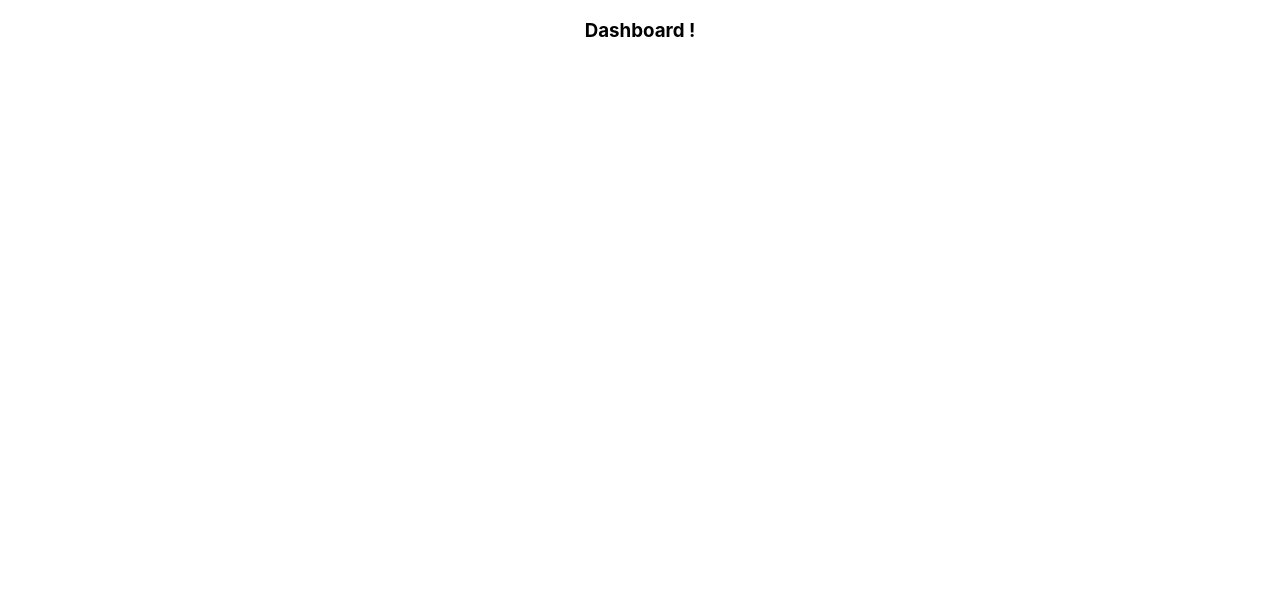
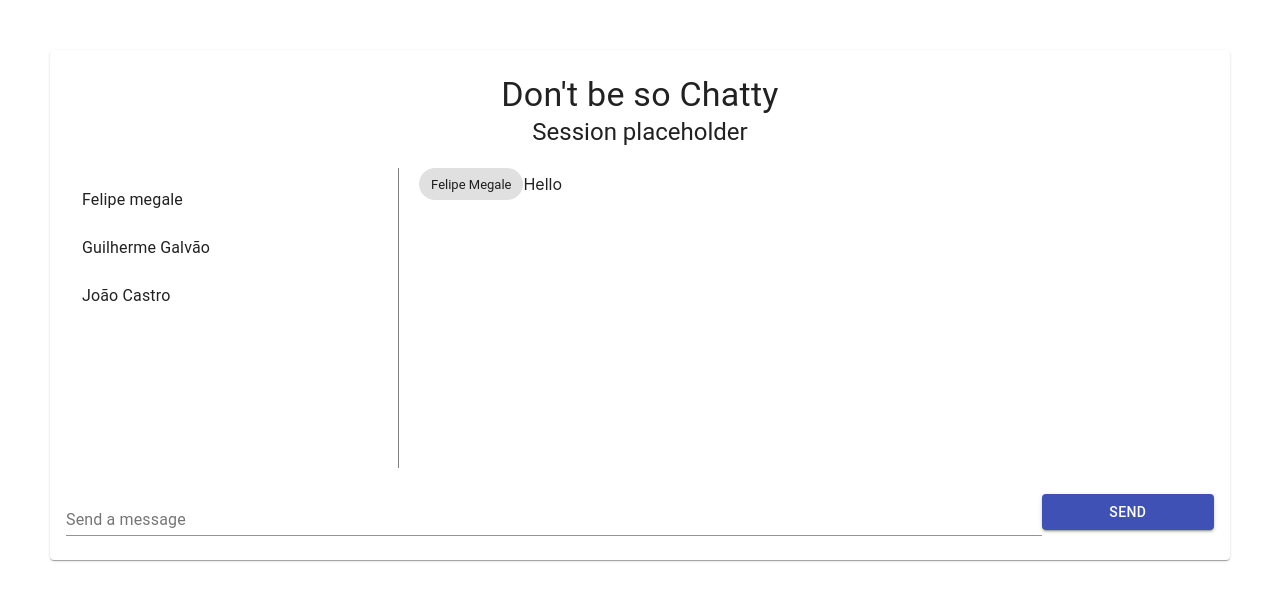
Before and after one commit to castrob/dontbesochatty, a React (Create React App) app: page / in a window 1280 px wide. Shown: the top 600 px of the page. Built offline with nearby package versions, Linux system fonts and the light colour scheme.

Commit message:
Front page layout implemented

```diff
--- a/package.json
+++ b/package.json
@@ -3,6 +3,7 @@
   "version": "0.1.0",
   "private": true,
   "dependencies": {
+    "@material-ui/core": "^4.3.3",
     "react": "^16.9.0",
     "react-dom": "^16.9.0",
     "react-scripts": "3.1.1"
--- a/src/Dashboard.js
+++ b/src/Dashboard.js
@@ -1,9 +1,91 @@
+import { makeStyles } from '@material-ui/core/styles';
+import Button from '@material-ui/core/Button';
+import Chip from '@material-ui/core/Chip';
+import List from '@material-ui/core/List';
+import ListItem from '@material-ui/core/ListItem';
+import ListItemText from '@material-ui/core/ListItemText';
+import Paper from '@material-ui/core/Paper';
 import React from 'react';
+import TextField from '@material-ui/core/TextField';
+import Typography from '@material-ui/core/Typography';
+
+
+const useStyles = makeStyles(theme => ({
+    root: {
+        margin: '50px',
+        padding: theme.spacing(3, 2),
+    },
+    flex: {
+        display: 'flex',
+        alignItems: 'center'
+    },
+    topicsWindow: {
+        width: '30%',
+        height: '300px',
+        borderRight: '1px solid grey'
+    },
+    chatWindow: {
+        width: '70%',
+        height: '300px',
+        padding: '20px'
+    },
+    chatBox: {
+        width: '85%'
+    },
+    button: {
+        width: '15%'
+    }
+  }));
 
 export default function Dashboard () {
+
+    const classes = useStyles();
+
+    const [textValue, changeTextValue] = React.useState('');
+
     return(
         <div>
-            <h3> Dashboard !</h3>
+            <Paper className={classes.root}>
+                <Typography variant="h4" component="h4">
+                    Don't be so Chatty
+                </Typography>
+                <Typography variant="h5" component="h5">
+                    Session placeholder
+                </Typography>
+                <div className={classes.flex}>
+                    <div className={classes.topicsWindow}>
+                        <List>
+                            {
+                                ['Felipe megale', 'Guilherme Galvão', 'João Castro'].map(topic => (
+                                    <ListItem key={topic} button>
+                                        <ListItemText primary={topic} />
+                                    </ListItem>
+                                ))
+                            }
+                        </List>
+                    </div>
+                    <div className={classes.chatWindow}>
+                        {
+                            [{from: 'Felipe Megale', msg: 'Hello'}].map((chat, i) => (
+                                <div className={classes.flex} key={i}>
+                                    <Chip label={chat.from} className={classes.chip} />
+                                    <Typography variant="p" > {chat.msg} </Typography>
+                                </div>
+                            ))
+                        }
+                    </div>
+
+                </div>
+                <div className={classes.flex}>
+                <TextField
+                    label="Send a message"
+                    className={classes.chatBox}
+                    value={textValue}
+                    onChange={e => changeTextValue(e.target.value)}
+                />
+                <Button variant="contained" color="primary" className={classes.button}> send </Button>
+                </div>
+            </Paper>
         </div>
     )
 }
```
